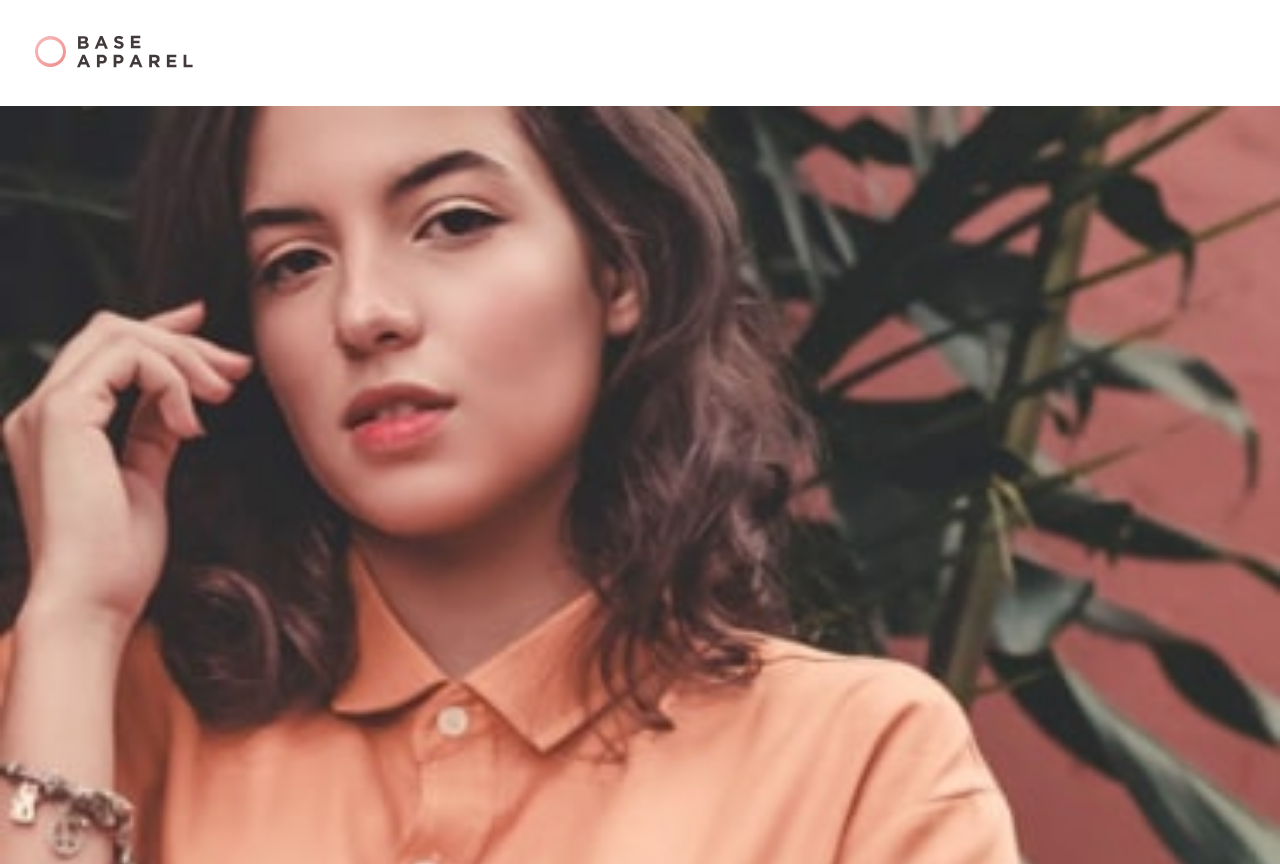
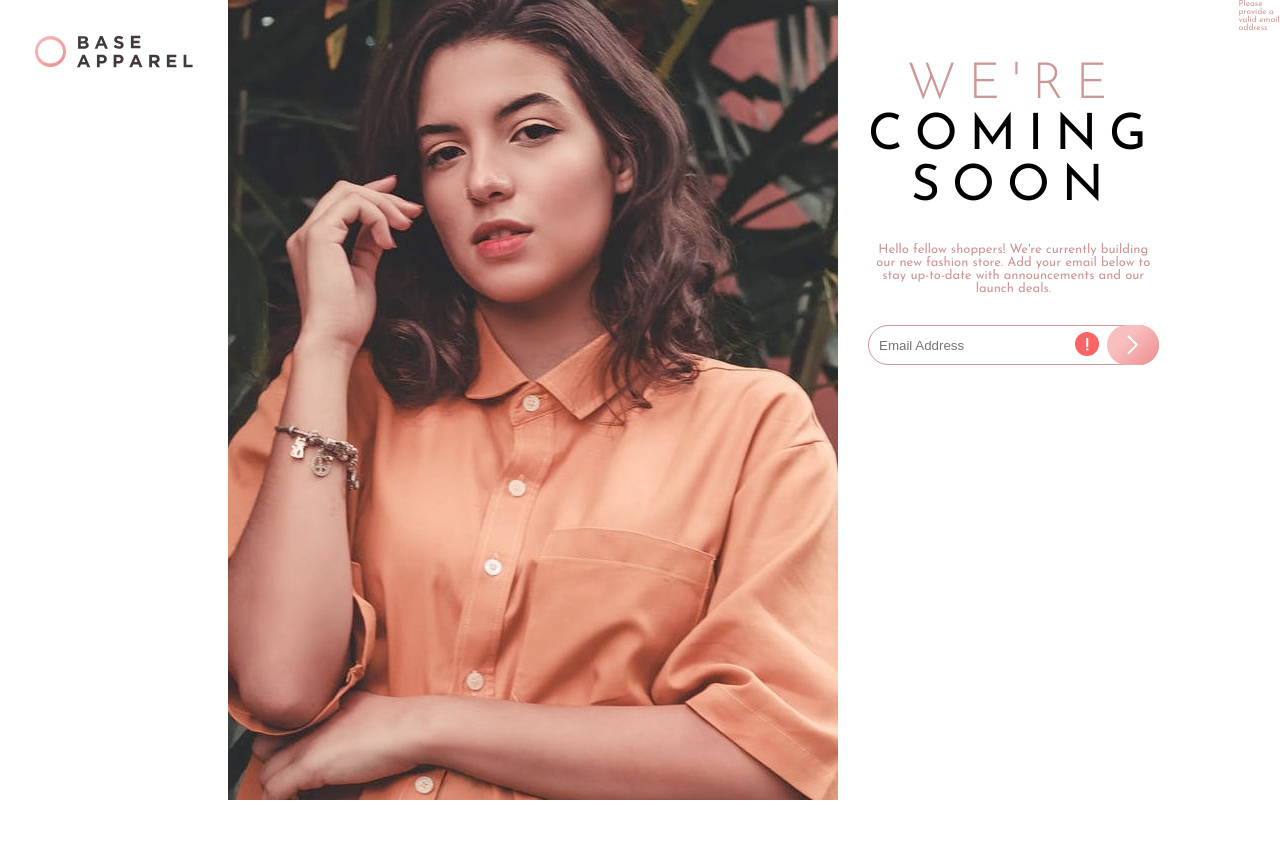
Before and after one commit to craigdennis/frontend-mentor, a website: page base-apparel-coming-soon-master/index.html in a window 1280 px wide. Shown: the top 864 px of the page. After the commit the page ends 800 px from the top, so only its background shows below. Drawn offline with Linux system fonts and the light colour scheme.

Commit message:
added flexbox order
added flexbox order on mobile to be able to create desktop version

```diff
--- a/base-apparel-coming-soon-master/index.html
+++ b/base-apparel-coming-soon-master/index.html
@@ -16,8 +16,10 @@
     <link rel="stylesheet" href="css/style.css" />
   </head>
   <body>
+    <img class="hero-logo-mobile" src="images/hero-mobile.jpg" alt="" />
+    <img class="hero-logo-desktop" src="images/hero-desktop.jpg" alt="" ">
     <div class="logo"><img src="images/logo.svg" alt="" /></div>
-    <img class="hero-logo" src="images/hero-mobile.jpg" alt="" />
+
 
       <div class="text-container">
         <h1>
@@ -34,9 +36,8 @@
         </p>
         <div class="email-submission">
           <input class="email-input" type="text" placeholder="Email Address" />
-        <input class="arrow-img" type="image" src="images/icon-arrow.svg">
-        <img class="error-img" src="images/icon-error.svg" alt="">
-
+          <input class="arrow-img" type="image" src="images/icon-arrow.svg" />
+          <img class="error-img" src="images/icon-error.svg" alt="" />
         </div>
       </div>
       <small>Please provide a valid email address</small>
--- a/base-apparel-coming-soon-master/sass/main.scss
+++ b/base-apparel-coming-soon-master/sass/main.scss
@@ -1,6 +1,7 @@
 @import url('https://fonts.googleapis.com/css?family=Josefin+Sans:100,300,400,600&display=swap');
 
 $color-primary: hsl(0, 36%, 70%);
+$color-secondary: hsl(0, 80%, 86%);
 
 
 
@@ -46,16 +47,28 @@ p {
 small {
   margin-left: 5rem;
   color: $color-primary;
+  order:4;
   //display: none;
 }
 
 .logo {
   padding: 3.5rem;
+  order: 2;
+
+}
+
+.hero-logo-mobile {
+  order: 3;
+}
+
+.hero-logo-desktop {
+  display: none;
 }
 
 .text-container {
   margin: 3rem 3rem 0 3rem;
   text-align: center;
+  order:4;
 }
 
 .email-submission {
@@ -80,6 +93,10 @@ small {
   right:0;
   position: absolute;
 
+
+  &:hover {
+    background-color: $color-secondary;
+  }
 }
 
 .error-img {
@@ -88,3 +105,23 @@ small {
   right: 6rem;
   //display: none;
 }
+
+//MEDIA QUERIES
+
+@media only screen and (min-width: 768px) {
+
+  body {
+    flex-direction: row;
+  }
+
+  .hero-logo-mobile {
+    display: none;
+  }
+
+  .hero-logo-desktop {
+    display: block;
+    order: 4;
+  }
+
+
+}
```
Also changed, not shown: base-apparel-coming-soon-master/css/style.css. Lines whose indentation alone changed are shown as unchanged.
